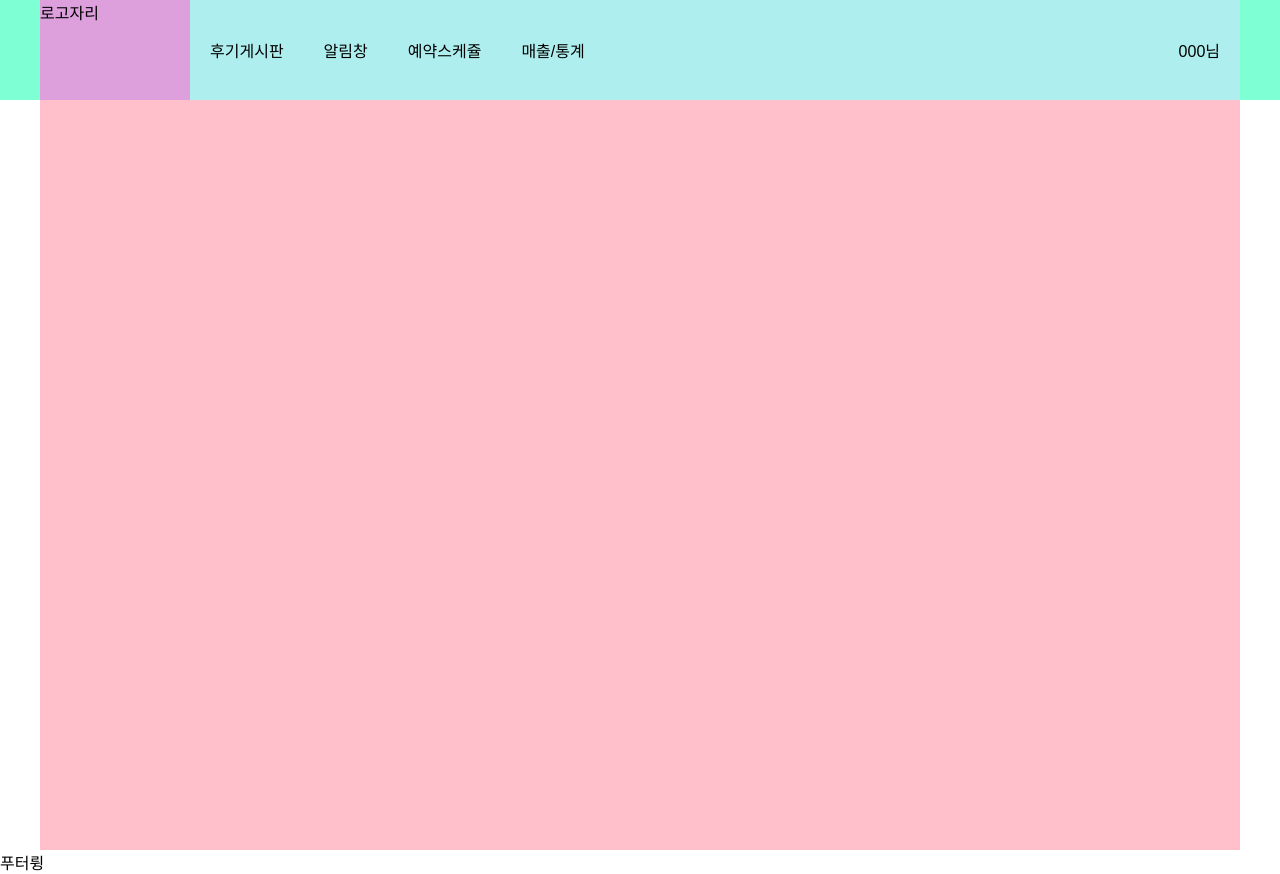
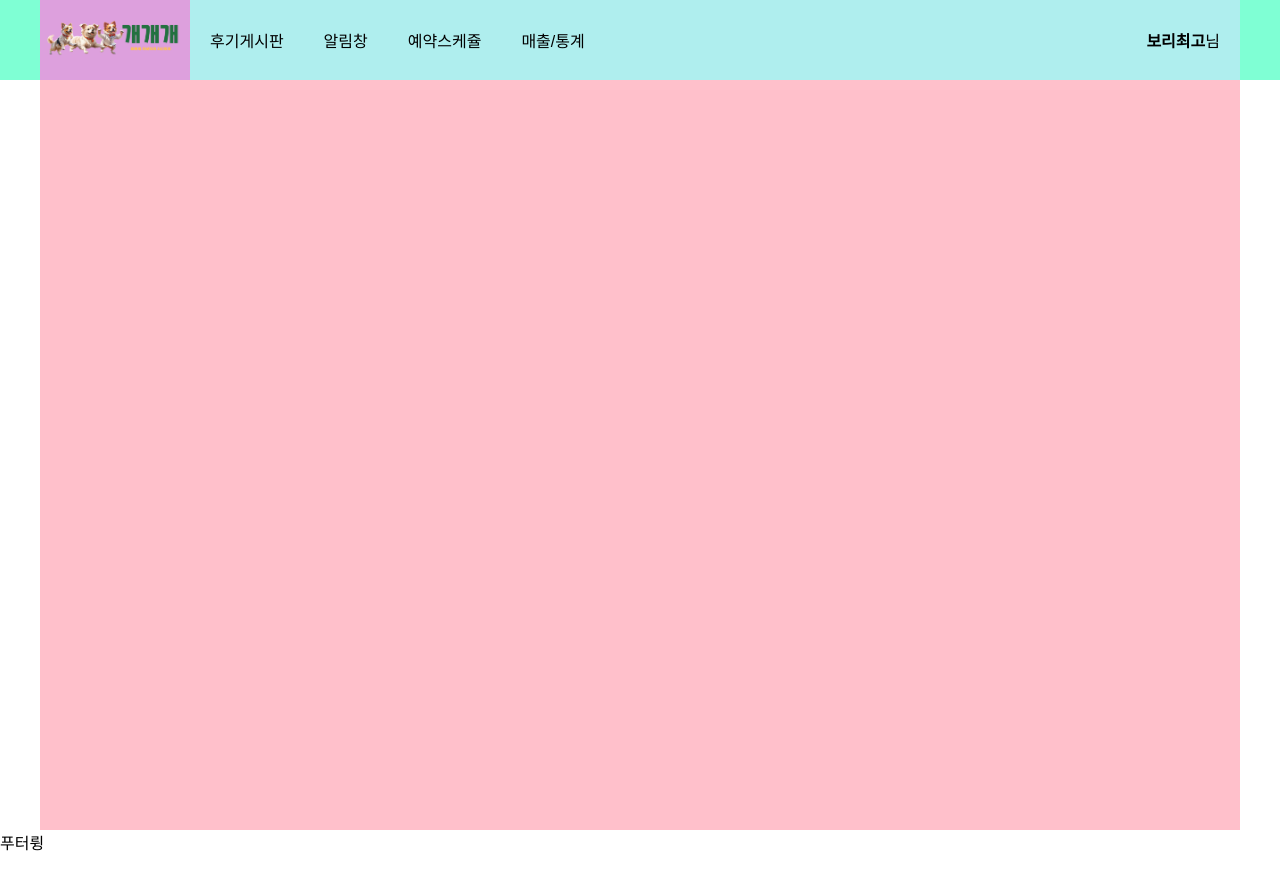
Before and after one commit to djfksdl/vue-threedog, a Vue app: page /edit in a window 1280 px wide. Built offline with nearby package versions, Linux system fonts and the light colour scheme.

Commit message:
ㅇㅅ mheader

```diff
--- a/src/assets/css/mheader/mheader.css
+++ b/src/assets/css/mheader/mheader.css
@@ -1,11 +1,11 @@
 /* 메니저 페이지 공통 헤더 */
 .mheader{
-    height: 100px;
+    height: 80px;
     background-color: aquamarine;
 }
 .mheader .mheaderWrap{
     width: 1200px;
-    height: 100px;
+    height: 80px;
     margin: 0 auto;
     background-color: paleturquoise;
     display: flex;
@@ -19,8 +19,14 @@
 }
 .mheader .mheaderWrap .mheaderLeft .mlogo{
     width: 150px;
-    height: 100px;
+    height: 80px;
     background-color: plum;
+    display: flex;
+    align-items: center;
+}
+.mheader .mheaderWrap .mheaderLeft .mlogo a img{
+    width: 150px;
+    object-fit: contain;
 }
 .mheader .mheaderWrap .mheaderLeft .mMenu{
     display: flex;
--- a/src/components/ManagerHeader.vue
+++ b/src/components/ManagerHeader.vue
@@ -5,7 +5,7 @@
             <div class="mheaderLeft">
                 <!-- 로고 -->
                 <div class="mlogo">
-                    <p>로고자리</p>
+                    <router-link to="/"><img src="@/assets/images/logo.png" alt=""></router-link>
                 </div>
                 <!-- 메뉴 -->
                 <ul class="mMenu">
@@ -19,7 +19,7 @@
             </div>
             <!-- 헤더 오른쪽 로그인 -->
             <div class="mheaderRight">
-                <p>000님</p>
+                <p><router-link to=""><strong>보리최고</strong>님</router-link></p>
             </div>
         </div>
     </div>
```
